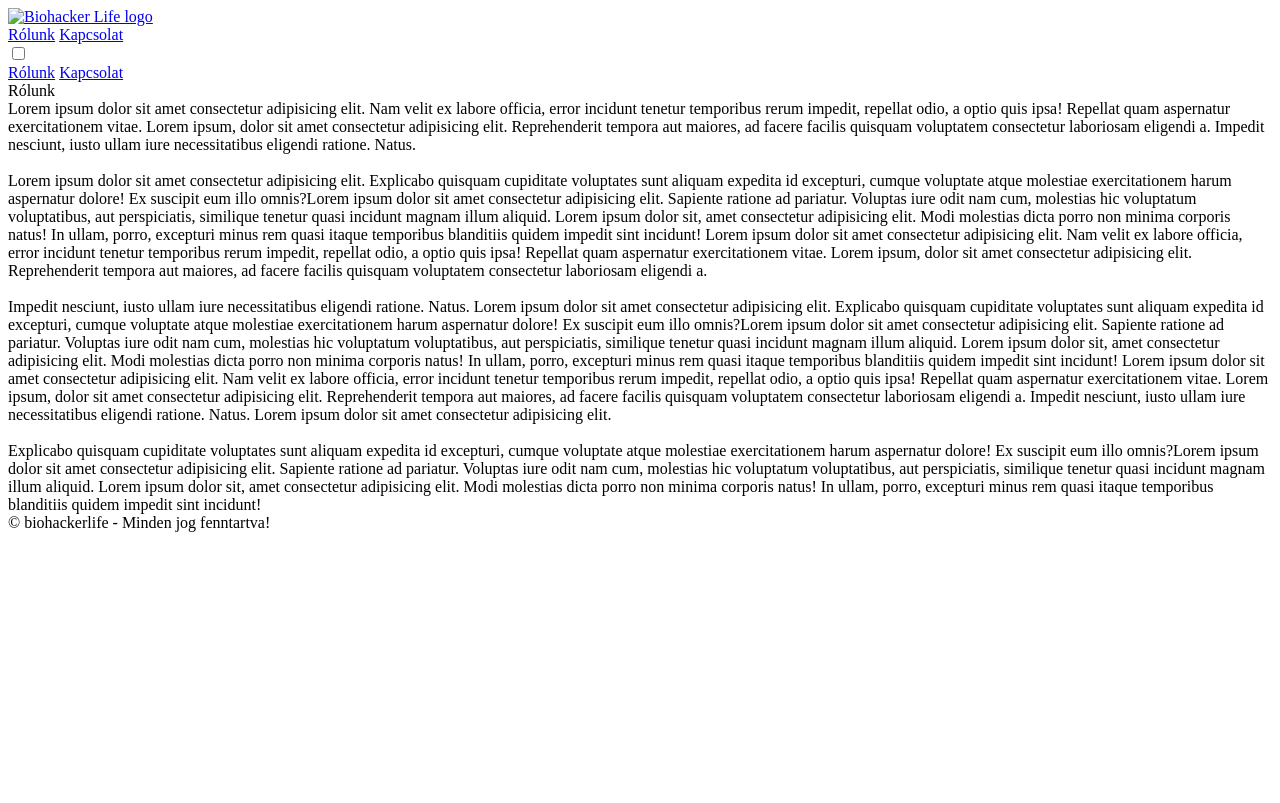
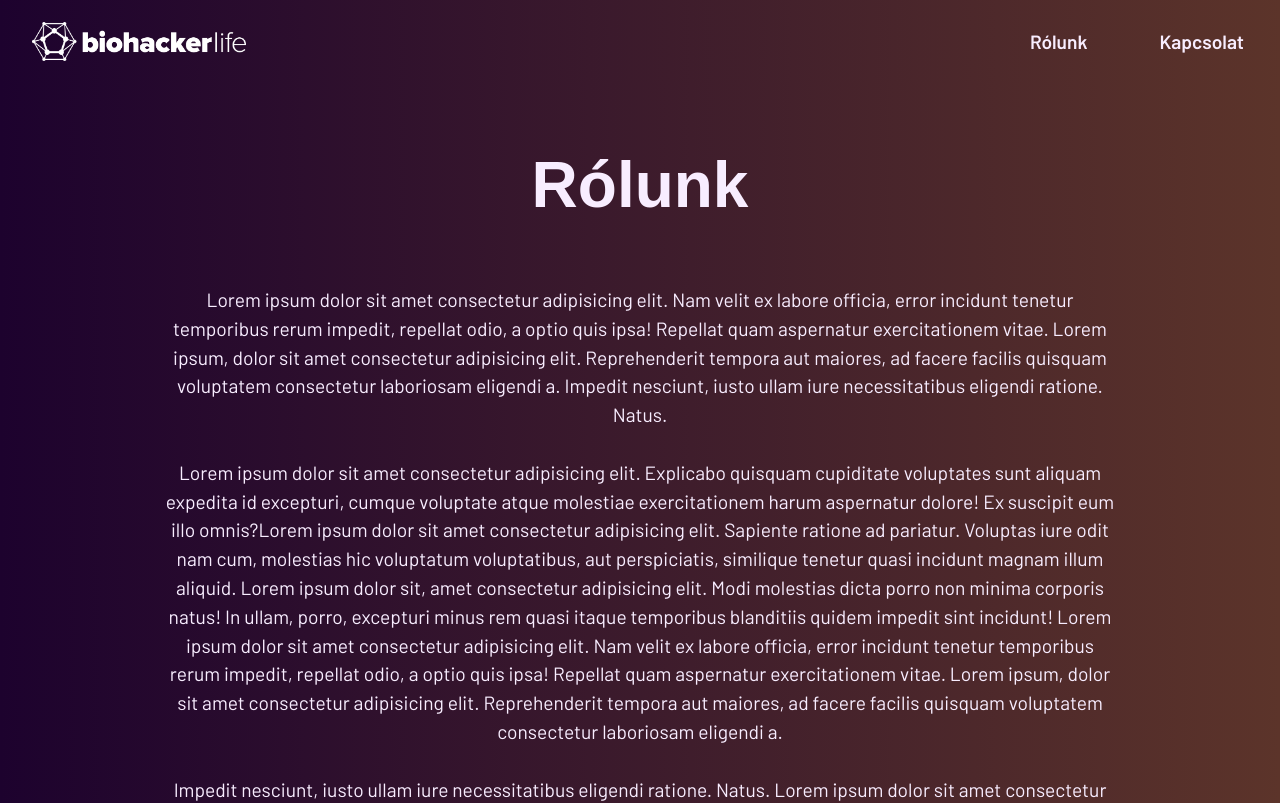
Before and after one commit to bacsurv/biohacker-life, a plain HTML site: page about.html in a window 1280 px wide. Shown: the top 803 px of the page. Drawn offline with Linux system fonts and the light colour scheme; the site is published under a folder, as on GitHub Pages, so addresses that start at the root find nothing; a web font is replaced by a local one.

Commit message:
Update about.html

```diff
--- a/about.html
+++ b/about.html
@@ -5,9 +5,9 @@
     <meta http-equiv="X-UA-Compatible" content="IE=edge" />
     <meta name="viewport" content="width=device-width, initial-scale=1.0" />
     <title>Biohacker Life - Rólunk</title>
-    <link rel="stylesheet" href="/styles/styles.css" />
-    <link rel="stylesheet" href="/styles/about.css" />
-    <link rel="stylesheet" href="/styles/responsive.css" />
+    <link rel="stylesheet" href="styles/styles.css" />
+    <link rel="stylesheet" href="styles/about.css" />
+    <link rel="stylesheet" href="styles/responsive.css" />
     <link rel="preconnect" href="https://fonts.googleapis.com" />
     <link rel="preconnect" href="https://fonts.gstatic.com" crossorigin />
     <link
@@ -18,16 +18,16 @@
   <body>
     <header>
       <navbar>
-        <a href="/index.html">
+        <a href="index.html">
           <img
-            src="/sources/icons/logo.png"
+            src="sources/icons/logo.png"
             alt="Biohacker Life logo"
             class="logo"
           />
         </a>
         <div class="menu">
-          <a href="/about.html" class="menu_item">Rólunk</a>
-          <a href="/contact.html" class="menu_item">Kapcsolat</a>
+          <a href="about.html" class="menu_item">Rólunk</a>
+          <a href="contact.html" class="menu_item">Kapcsolat</a>
         </div>
         <div class="container nav_container">
           <input class="checkbox" type="checkbox" name="check" id="check" />
@@ -37,8 +37,8 @@
             <span class="hamburger" id="hamburger_line_3"></span>
           </div>
           <div id="menu_mobile">
-            <a href="/about.html" class="menu_item_mobile">Rólunk</a>
-            <a href="/contact.html" class="menu_item_mobile">Kapcsolat</a>
+            <a href="about.html" class="menu_item_mobile">Rólunk</a>
+            <a href="contact.html" class="menu_item_mobile">Kapcsolat</a>
           </div>
         </div>
       </navbar>
```
